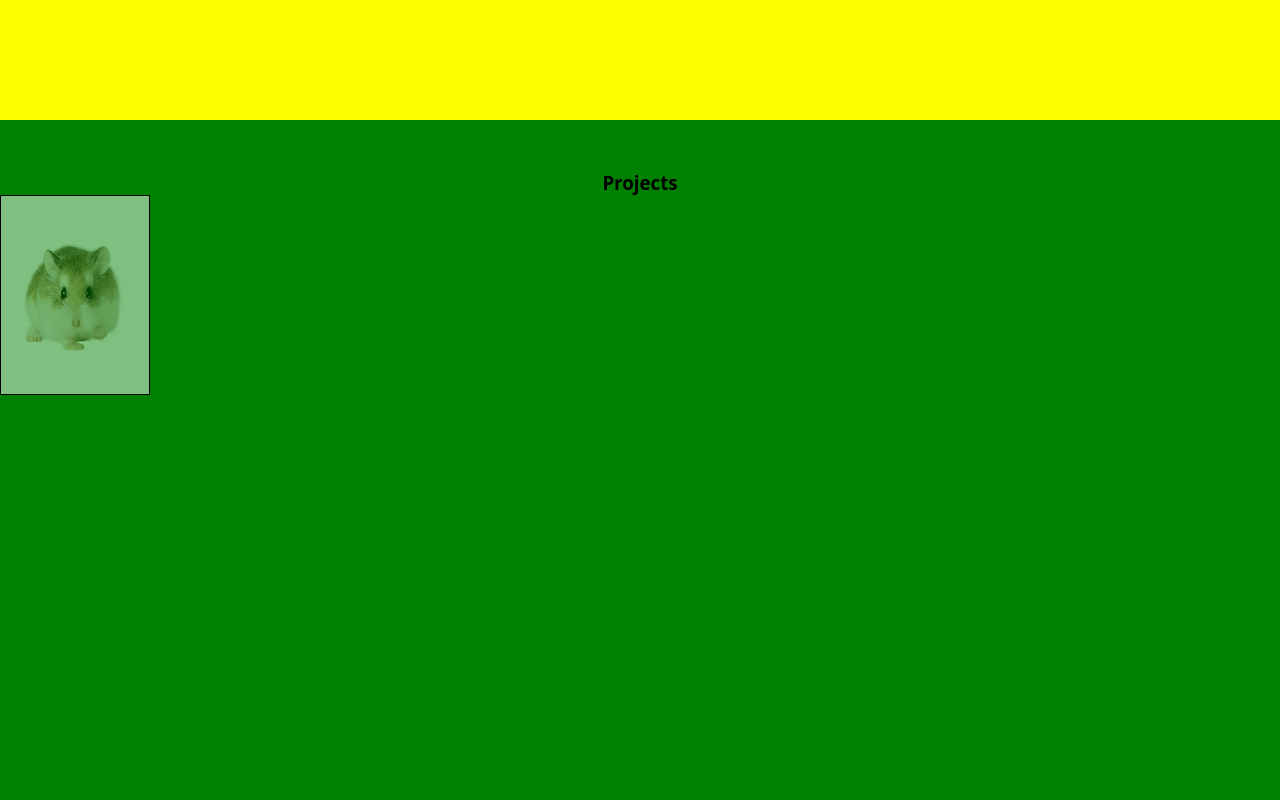
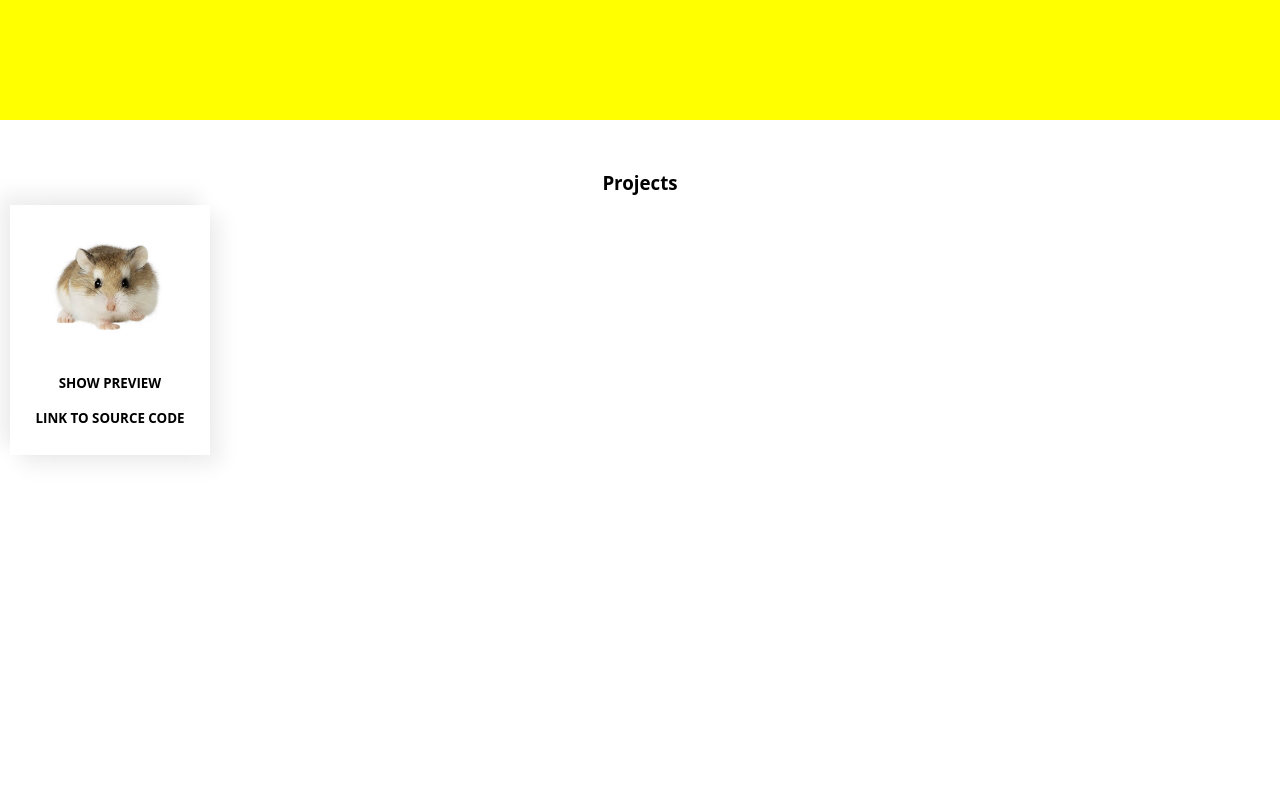
Before and after one commit to emirodriguezalc/portfolio, a React (Create React App) app in the folder client/: page / in a window 1280 px wide. Shown: the part 1400-2200 px from the top of the page. Built offline with nearby package versions, Linux system fonts and the light colour scheme.

Commit message:
Improved project card flip and project card design

```diff
--- a/client/src/components/Content/components/Projects/Projects.scss
+++ b/client/src/components/Content/components/Projects/Projects.scss
@@ -1,5 +1,5 @@
 .Projects {
-  background-color: green;
+  background-color: white;
   width: 100%;
   height: 95vh;
   padding-top: 50px;
--- a/client/src/components/Content/components/Projects/components/projectBox/ProjectBox.scss
+++ b/client/src/components/Content/components/Projects/components/projectBox/ProjectBox.scss
@@ -1,16 +1,27 @@
 .ProjectBox {
-  width: 150px;
-  height: 200px;
+  width: 200px;
+  height: 250px;
+  margin: 10px;
   perspective: 300px;
-  border: 1px solid black;
 }
 
 .ProjectBox__inner-container {
   width: 100%;
   height: 100%;
-  opacity: 50%;
+  background: white;
   transform-style: preserve-3d;
   transform: rotateX(0deg) rotateY(0deg);
+  box-shadow: 10px 10px 20px rgba(0, 0, 0, 0.075), -10px -10px 20px rgba(0, 0, 0, 0.075);
+}
+
+.project-image {
+  width: 100%;
+  height: 100%;
+  z-index: -1;
+}
+
+.project-image--small {
+  width: 80%;
 }
 
 .front {
@@ -18,18 +29,23 @@
 }
 
 .back {
+  display: flex;
+  flex-direction: column;
+  justify-content: space-evenly;
+  align-items: center;
+  padding-bottom: 20px;
   animation: flipBack 1s ease;
+}
+
+.back > button {
+  width: 90%;
+  height: 40px;
+  font-weight: bold;
 }
 
 .flip {
   animation: flip 1s ease;
   transform: rotateX(-90deg);
-}
-
-.project-image {
-  width: 100%;
-  height: 100%;
-  z-index: -1;
 }
 
 @keyframes flipFront {
--- a/client/src/components/Content/components/Projects/components/projectBox/ProjectBox.tsx
+++ b/client/src/components/Content/components/Projects/components/projectBox/ProjectBox.tsx
@@ -4,26 +4,40 @@ import './ProjectBox.scss';
 interface Props {}
 
 export const ProjectBox: React.FC<Props> = () => {
-  const [cardState, useCardState] = useState(false);
+  const [cardState, setCardState] = useState(true);
   const [flipState, setFlipState] = useState(false);
 
-  const handleClick = (e: any) => {
-    e.preventDefault();
+  const flipCard = (state: boolean) => {
     const innerContainer = document.querySelector('.ProjectBox__inner-container');
     if (innerContainer) {
       innerContainer.classList.add('flip');
       setFlipState(!flipState);
       setTimeout(() => {
         innerContainer.classList.remove('flip');
-        useCardState(!cardState);
-      }, 1000);
+        setCardState(state);
+      }, 200);
     }
+  };
+
+  const handlePointerEnter = (e: any) => {
+    e.preventDefault();
+    flipCard(true);
+  };
+
+  const handlePointerOut = (e: any) => {
+    e.preventDefault();
+    flipCard(false);
   };
 
   return (
     <>
       {cardState === false ? (
-        <article className="ProjectBox" role="presentation" onClick={(e) => handleClick(e)}>
+        <article
+          className="ProjectBox"
+          role="presentation"
+          onPointerEnter={(e) => handlePointerEnter(e)}
+          onPointerOut={(e) => handlePointerOut(e)}
+        >
           <div className="ProjectBox__inner-container front">
             <img
               className="project-image"
@@ -33,13 +47,20 @@ export const ProjectBox: React.FC<Props> = () => {
           </div>
         </article>
       ) : (
-        <article className="ProjectBox" role="presentation" onClick={(e) => handleClick(e)}>
+        <article
+          className="ProjectBox"
+          role="presentation"
+          onPointerEnter={(e) => handlePointerEnter(e)}
+          onPointerOut={(e) => handlePointerOut(e)}
+        >
           <div className="ProjectBox__inner-container back">
             <img
-              className="project-image"
-              src="/assets/projects/hamster-project-3.jpg"
+              className="project-image--small"
+              src="/assets/projects/hamster-project-2.jpg"
               alt=""
             />
+            <button type="button">SHOW PREVIEW</button>
+            <button type="button">LINK TO SOURCE CODE</button>
           </div>
         </article>
       )}
```
Also changed, not shown: 1 other file (tests, documents, lock files or other folders).
